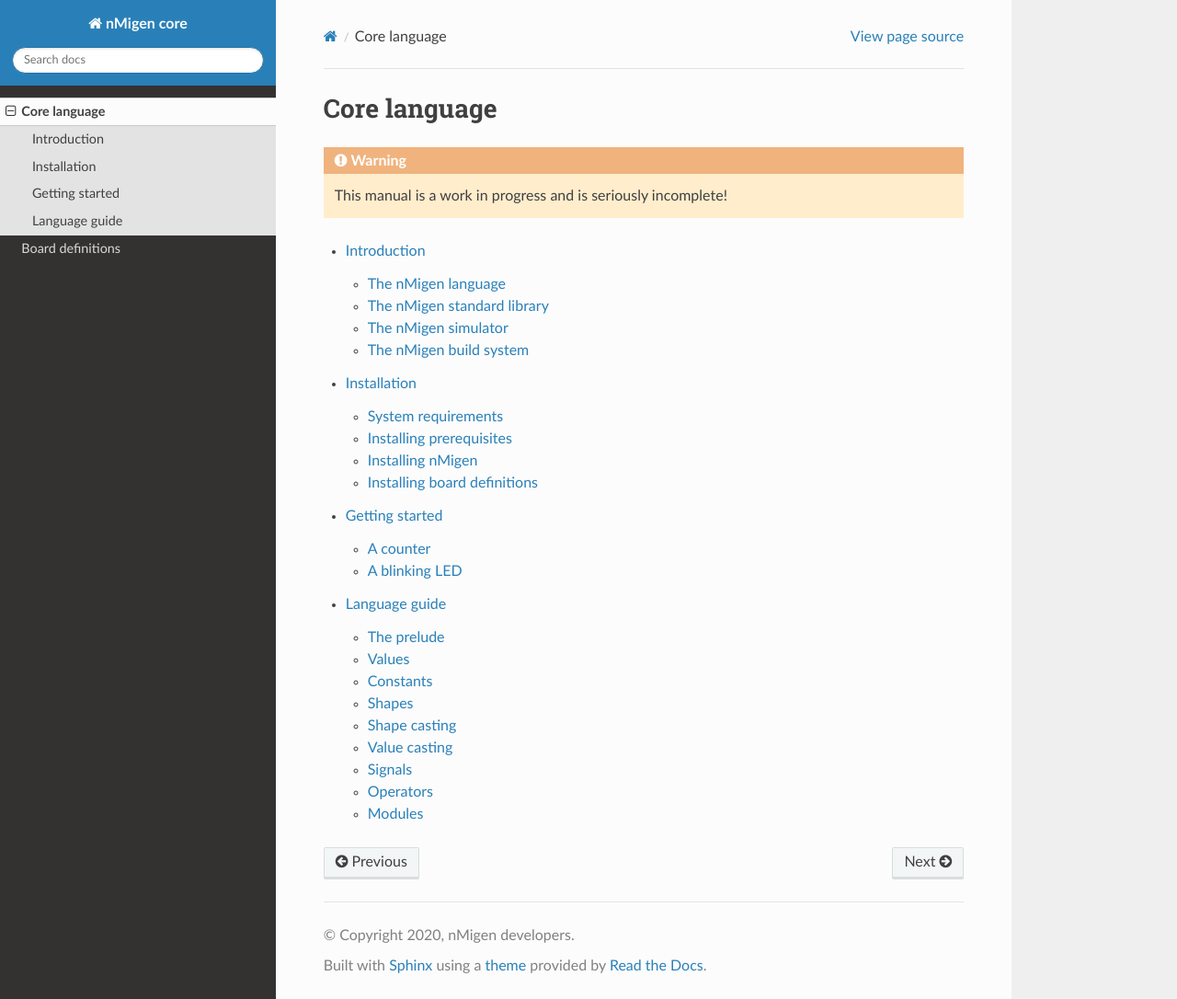
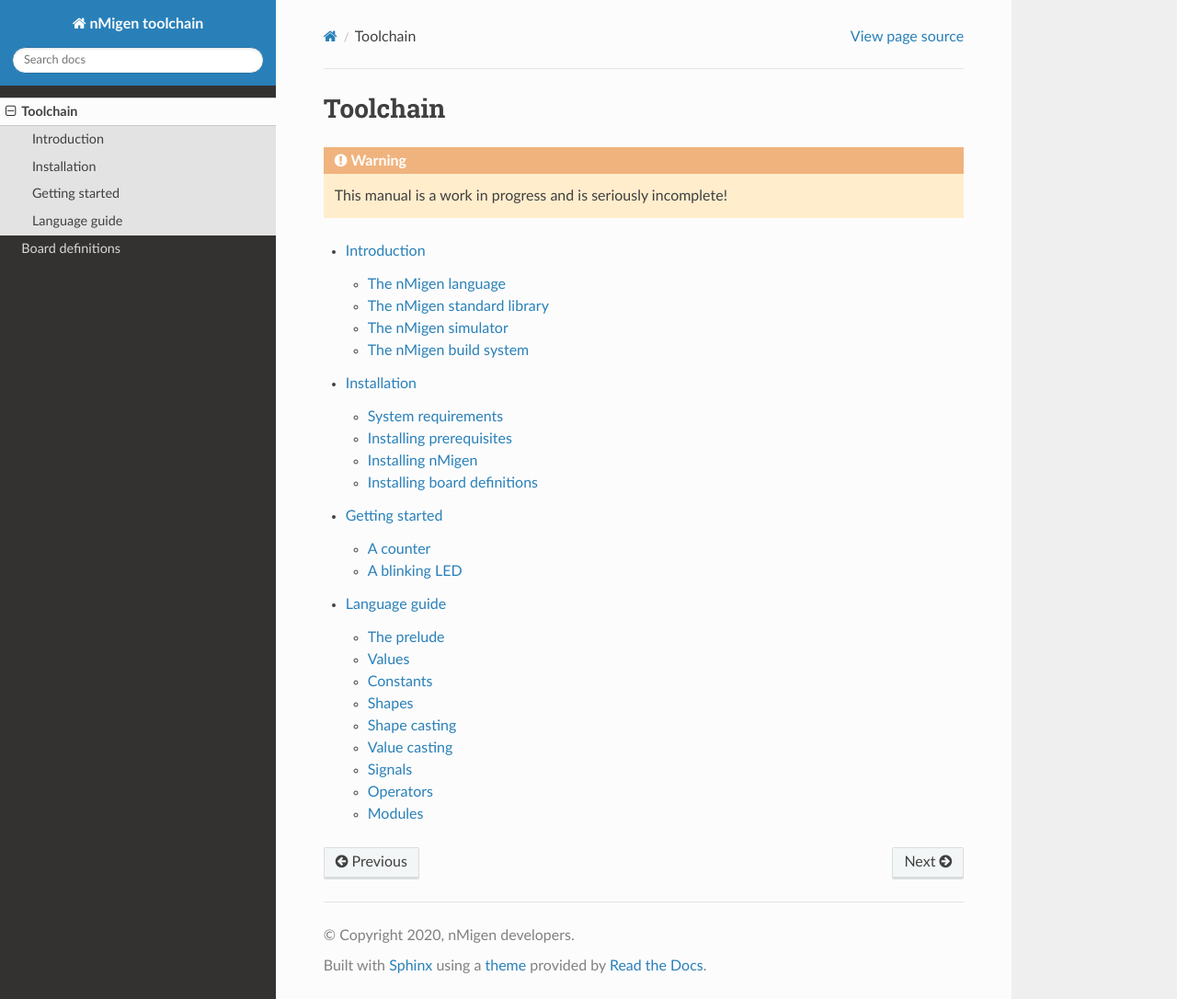
Before and after one commit to nmigen1/nmigen, a Sphinx documentation site: the page built from docs/index.rst, in a window 1280 px wide and 1086 px high. Shown: the whole window at 92% size. Built offline with Sphinx 7.4.7 and the Read the Docs theme 2.0.0, drawn with Linux system fonts in a browser that asks for light colours; the version number could not be read and is left out.

Commit message:
docs: clarify naming.

```diff
--- a/docs/conf.py
+++ b/docs/conf.py
@@ -3,7 +3,7 @@ sys.path.insert(0, os.path.abspath("."))
 
 import nmigen
 
-project = "nMigen core"
+project = "nMigen toolchain"
 version = nmigen.__version__
 release = version.split("+")[0]
 copyright = "2020, nMigen developers"
--- a/docs/index.rst
+++ b/docs/index.rst
@@ -1,5 +1,5 @@
-Core language
-#############
+Toolchain
+#########
 
 .. warning::
 
```
